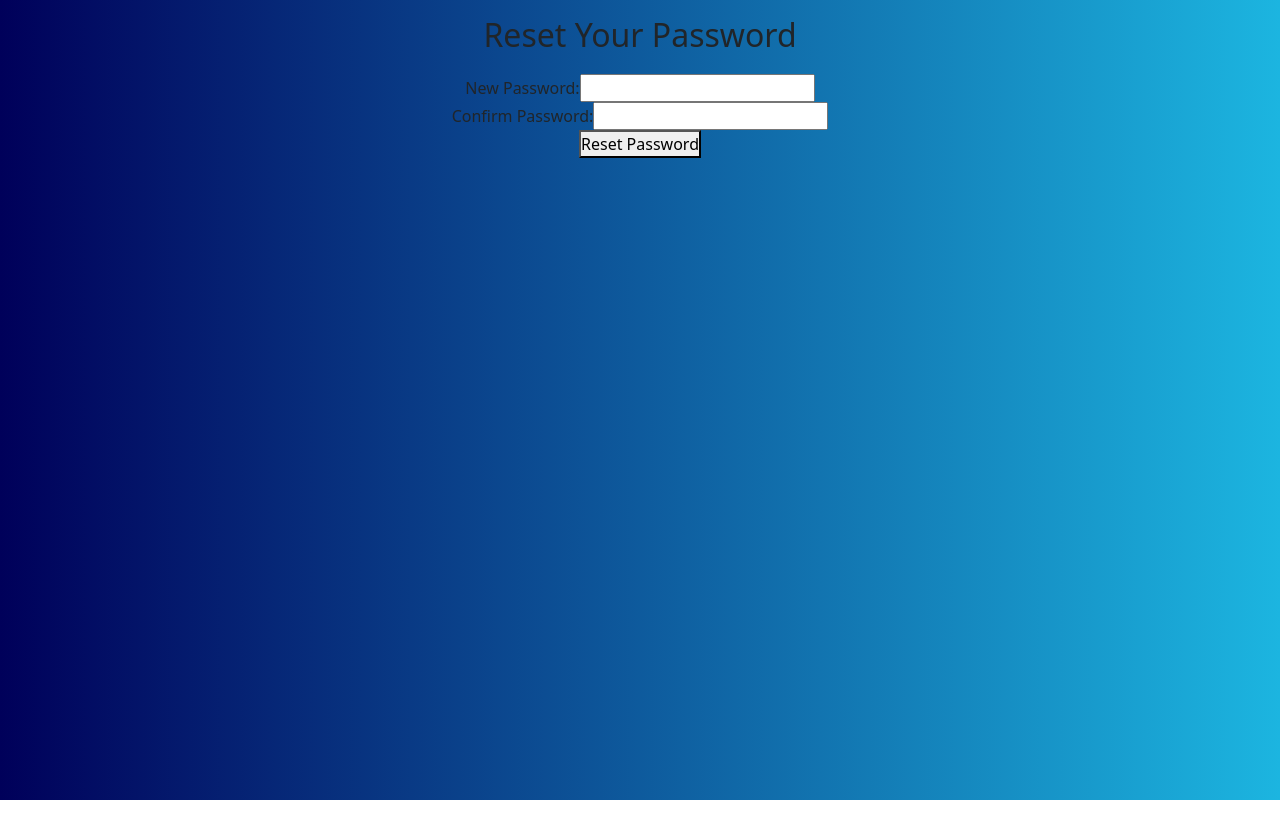
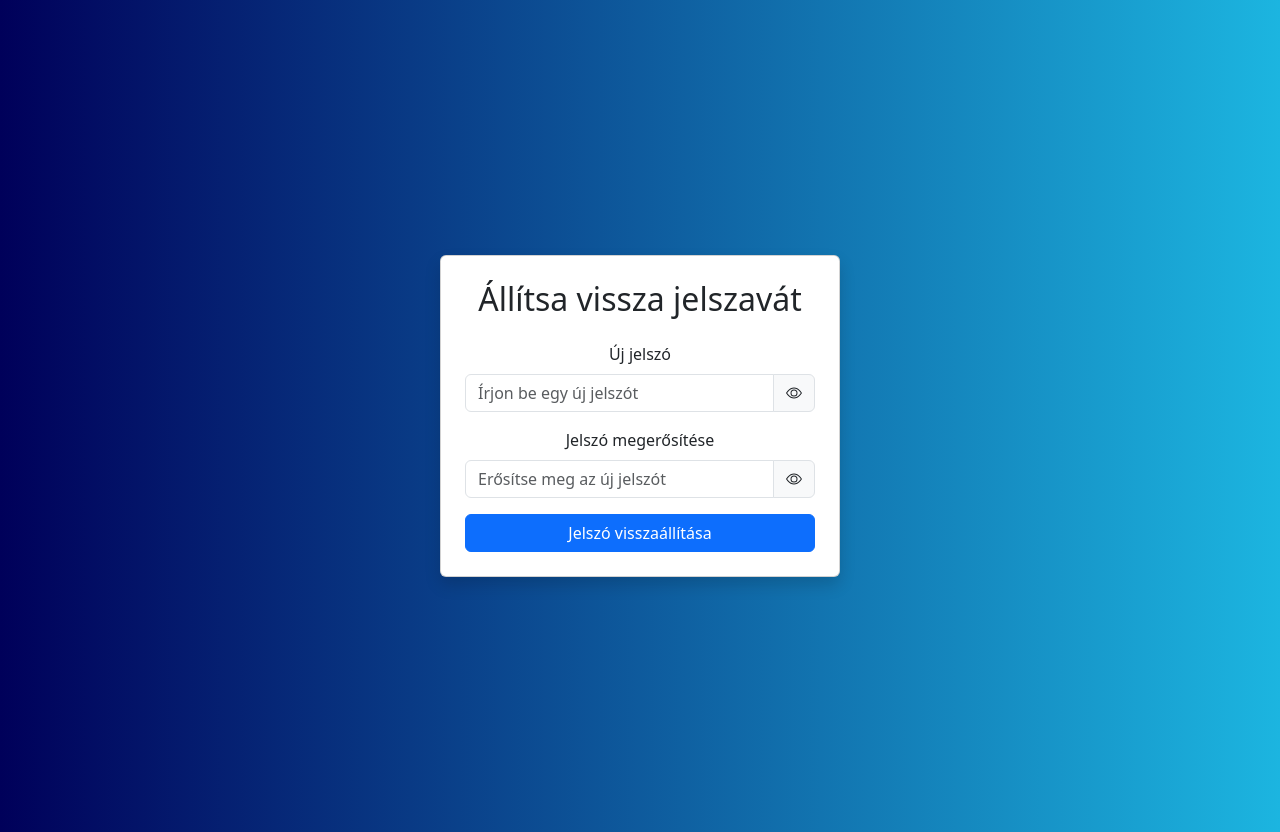
Before and after one commit to KrizsakKornelKaroly/pdnr-reactbootstrap, a React (Vite) app in the folder pdnr/: page /reset-password in a window 1280 px wide. Before the commit the page ends 800 px from the top, so only its background shows below. Built offline with nearby package versions, Linux system fonts and the light colour scheme; no server answers.

Commit message:
Reset,Request-password Login Register Frontend added + backend responses translated to hungarian

```diff
--- a/pdnr/package.json
+++ b/pdnr/package.json
@@ -15,6 +15,7 @@
     "prop-types": "^15.8.1",
     "react": "^18.2.0",
     "react-bootstrap": "^2.10.2",
+    "react-bootstrap-icons": "^1.11.4",
     "react-dom": "^18.2.0",
     "react-lazyload": "^3.2.1",
     "react-router-dom": "^6.23.1",
--- a/pdnr/src/components/ResetPasswordComponent.jsx
+++ /dev/null
@@ -1,62 +0,0 @@
-import React, { useState } from 'react';
-import { useSearchParams } from 'react-router-dom';
-import axios from 'axios';
-
-const ResetPasswordComponent = () => {
-  const [searchParams] = useSearchParams();
-  const token = searchParams.get('token');
-  const [newPassword, setNewPassword] = useState('');
-  const [confirmPassword, setConfirmPassword] = useState('');
-  const [message, setMessage] = useState('');
-
-  const handlePasswordReset = async (e) => {
-    e.preventDefault();
-
-    if (newPassword !== confirmPassword) {
-      setMessage('Passwords do not match!');
-      return;
-    }
-
-    try {
-      const response = await axios.post('http://localhost:3000/v1/reset-password', {
-        newPassword,
-      }, {
-        params: { token }
-      });
-      console.log("res:", response.data)
-      setMessage(response.data);
-    } catch (error) {
-      setMessage(error.response?.data || 'Something went wrong!');
-    }
-  };
-
-  return (
-    <div>
-      <h2>Reset Your Password</h2>
-      <form onSubmit={handlePasswordReset}>
-        <div>
-          <label>New Password:</label>
-          <input
-            type="password"
-            value={newPassword}
-            onChange={(e) => setNewPassword(e.target.value)}
-            required
-          />
-        </div>
-        <div>
-          <label>Confirm Password:</label>
-          <input
-            type="password"
-            value={confirmPassword}
-            onChange={(e) => setConfirmPassword(e.target.value)}
-            required
-          />
-        </div>
-        <button type="submit">Reset Password</button>
-      </form>
-      {message && <p>{message}</p>}
-    </div>
-  );
-};
-
-export default ResetPasswordComponent;
--- a/pdnr/src/pages/ProtectedPage.jsx
+++ b/pdnr/src/pages/ProtectedPage.jsx
@@ -1,4 +1,4 @@
-import React, { useState, useEffect } from 'react';
+import { useState, useEffect } from 'react';
 import { Container, Row, Col } from 'react-bootstrap';
 import { useNavigate } from 'react-router-dom';
 
@@ -46,7 +46,7 @@ const ProtectedPage = () => {
       <Row className="justify-content-md-center mt-5">
         <Col md={6}>
           <h2>Welcome, {user.username || user.email}!</h2>
-          <p>This is a protected page. You can only see this if you're authenticated.</p>
+          <p>This is a protected page. You can only see this if you&apos;re authenticated.</p>
         </Col>
       </Row>
     </Container>
--- a/pdnr/src/pages/login/LoginForm.jsx
+++ /dev/null
@@ -1,42 +0,0 @@
-import PropTypes from 'prop-types';
-import { Form, Button } from 'react-bootstrap';
-
-const LoginForm = ({ email, setEmail, password, setPassword, handleSubmit }) => {
-  return (
-    <Form className='login-form ' onSubmit={handleSubmit}>
-      <Form.Group controlId="formBasicEmail">
-        <Form.Label>Email cím</Form.Label>
-        <Form.Control
-          type="email"
-          placeholder="Email"
-          value={email}
-          onChange={(e) => setEmail(e.target.value)}
-        />
-      </Form.Group>
-
-      <Form.Group controlId="formBasicPassword">
-        <Form.Label>Jelszó</Form.Label>
-        <Form.Control
-          type="password"
-          placeholder="Jelszó"
-          value={password}
-          onChange={(e) => setPassword(e.target.value)}
-        />
-      </Form.Group>
-
-      <Button variant="primary" type="submit" className="w-100">
-        Bejelentkezés
-      </Button>
-    </Form>
-  );
-};
-
-LoginForm.propTypes = {
-  email: PropTypes.string.isRequired,
-  setEmail: PropTypes.func.isRequired,
-  password: PropTypes.string.isRequired,
-  setPassword: PropTypes.func.isRequired,
-  handleSubmit: PropTypes.func.isRequired,
-};
-
-export default LoginForm;
--- a/pdnr/src/pages/login/LoginPage.jsx
+++ b/pdnr/src/pages/login/LoginPage.jsx
@@ -1,46 +1,73 @@
 import { useState, useCallback } from 'react';
 import { useNavigate } from 'react-router-dom';
-import { Container, Row, Col } from 'react-bootstrap';
-import 'bootstrap/dist/css/bootstrap.min.css';
-import '../../css/LoginPage.css';
-import LoginForm from './LoginForm';
-import { loginUser } from '../../api/api';
+import { Form, Button, Container, Card, Alert } from 'react-bootstrap';
+import { Link } from 'react-router-dom';
+import { loginUser } from '../../api/api'; // Assuming loginUser is defined in your API
 
-const LoginPage = () => {
+const LoginForm = () => {
   const [email, setEmail] = useState('');
   const [password, setPassword] = useState('');
-  const [error, setError] = useState(null);
+  const [error, setError] = useState(null); // Fix for error handling
   const navigate = useNavigate();
 
   const handleSubmit = useCallback(async (event) => {
     event.preventDefault();
     try {
-      setError(null);
-      await loginUser(email, password);
-      navigate('/test');
+      setError(null); // Clear previous errors
+      await loginUser(email, password); // Call login API
+      navigate('/test'); // Redirect on success
     } catch (err) {
-      setError(err.message);
+      setError( err?.message || 'Login failed!'); // Capture error
       console.error('Login failed:', err);
     }
   }, [email, password, navigate]);
 
   return (
-    <Container className="login-container">
-      <Row className="justify-content-md-center">
-        <Col>
-          <h2>Belépés</h2>
-          <LoginForm
-            email={email}
-            setEmail={setEmail}
-            password={password}
-            setPassword={setPassword}
-            handleSubmit={handleSubmit}
-          />
-          {error && <p className="error">{error}</p>}
-        </Col>
-      </Row>
+    <Container className="d-flex justify-content-center align-items-center vh-100">
+      <Card style={{ width: '100%', maxWidth: '400px' }} className="p-4 shadow">
+        <h2 className="text-center mb-4">Bejelentkezés</h2>
+
+        {/* Show an error alert if login fails */}
+        {error && (
+          <Alert variant="danger" className="text-center">
+            {error}
+          </Alert>
+        )}
+
+        <Form onSubmit={handleSubmit}>
+          <Form.Group controlId="formBasicEmail" className="mb-3">
+            <Form.Label>Email cím</Form.Label>
+            <Form.Control
+              type="email"
+              placeholder="Email"
+              value={email}
+              onChange={(e) => setEmail(e.target.value)}
+              required
+            />
+          </Form.Group>
+
+          <Form.Group controlId="formBasicPassword" className="mb-3">
+            <Form.Label>Jelszó</Form.Label>
+            <Form.Control
+              type="password"
+              placeholder="Jelszó"
+              value={password}
+              onChange={(e) => setPassword(e.target.value)}
+              required
+            />
+          </Form.Group>
+
+          <div className="text-end mb-3">
+            <Link to='/request-password'>Elfelejtettem a jelszavam</Link>
+          </div>
+
+          <Button variant="primary" type="submit" className="w-100">
+            Bejelentkezés
+          </Button>
+        </Form>
+      </Card>
     </Container>
   );
 };
 
-export default LoginPage;
+export default LoginForm;
--- /dev/null
+++ b/pdnr/src/pages/request-password/RequestPasswordPage.jsx
@@ -0,0 +1,58 @@
+import {useState} from 'react';
+import { Container, Form, Button, Alert, Card } from 'react-bootstrap';
+import axios from 'axios';
+
+const RequestPasswordPage = () => {
+
+  const [userEmail, setEmail] = useState('')
+  const [message, setMessage] = useState('');
+  const [variant, setVariant] = useState('danger'); // For alert styling
+
+ const handleRequestPassword = async (e) => {
+  e.preventDefault();
+
+  try {
+    await axios.post('http://localhost:3000/v1/request-password-reset', {
+     userEmail,
+   });
+   setMessage('Jelszóemlékeztető elküldve! (Spam mappát is nézze meg)');
+   setVariant('success');
+
+ } catch (error) {
+   setMessage(error.response?.data || 'Something went wrong!');
+   setVariant('danger');
+ }
+ };
+
+  return (
+    <Container className="d-flex justify-content-center align-items-center vh-100">
+    <Card style={{ width: '100%', maxWidth: '400px' }} className="p-4 shadow">
+      <h2 className="text-center mb-4">Kérjen jelszóemlékeztetőt</h2>
+      <Form onSubmit={handleRequestPassword}>
+        <Form.Group controlId="formNewPassword" className="mb-3">
+          <Form.Label>Email cím</Form.Label>
+          <Form.Control
+            type="email"
+            placeholder="Irja be email címét"
+            value={userEmail}
+            onChange={(e) => setEmail(e.target.value)}
+            required
+          />
+        </Form.Group>
+
+        <Button variant="primary" type="submit" className="w-100">
+          Küldés
+        </Button>
+      </Form>
+
+      {message && (
+        <Alert variant={variant} className="mt-3">
+          {message}
+        </Alert>
+      )}
+    </Card>
+  </Container>
+  )
+}
+
+export default RequestPasswordPage
--- /dev/null
+++ b/pdnr/src/pages/reset-password/ResetPasswordPage.jsx
@@ -0,0 +1,104 @@
+import { useState } from 'react';
+import { useSearchParams, useNavigate } from 'react-router-dom';
+import axios from 'axios';
+import { Container, Form, Button, Alert, Card, InputGroup } from 'react-bootstrap';
+import { Eye, EyeSlash } from 'react-bootstrap-icons'; // Bootstrap icons
+
+const ResetPasswordPage = () => {
+  const [searchParams] = useSearchParams();
+  const token = searchParams.get('token');
+  const [newPassword, setNewPassword] = useState('');
+  const [confirmPassword, setConfirmPassword] = useState('');
+  const [showPassword, setShowPassword] = useState(false); // To toggle password visibility
+  const [showConfirmPassword, setShowConfirmPassword] = useState(false); // To toggle confirm password visibility
+  const [message, setMessage] = useState('');
+  const [variant, setVariant] = useState('danger'); // For alert styling
+  const navigate = useNavigate(); // useNavigate hook for redirection
+
+  const handlePasswordReset = async (e) => {
+    e.preventDefault();
+
+    if (newPassword !== confirmPassword) {
+      setMessage('Passwords do not match!');
+      setVariant('danger');
+      return;
+    }
+
+    try {
+      await axios.post('http://localhost:3000/v1/reset-password', {
+        newPassword,
+      }, {
+        params: { token }
+      });
+      setMessage('Sikeres jelszó változtatás!');
+      setVariant('success');
+
+      setTimeout(() => {
+        navigate('/belepes');
+      }, 2000);
+
+    } catch (error) {
+      setMessage(error.response?.data || 'Valami hiba történt!');
+      setVariant('danger');
+    }
+  };
+
+  return (
+    <Container className="d-flex justify-content-center align-items-center vh-100">
+      <Card style={{ width: '100%', maxWidth: '400px' }} className="p-4 shadow">
+        <h2 className="text-center mb-4">Állítsa vissza jelszavát</h2>
+        <Form onSubmit={handlePasswordReset}>
+          <Form.Group controlId="formNewPassword" className="mb-3">
+            <Form.Label>Új jelszó</Form.Label>
+            <InputGroup>
+              <Form.Control
+                type={showPassword ? 'text' : 'password'}
+                placeholder="Írjon be egy új jelszót"
+                value={newPassword}
+                onChange={(e) => setNewPassword(e.target.value)}
+                required
+              />
+              <InputGroup.Text
+                onClick={() => setShowPassword(!showPassword)}
+                style={{ cursor: 'pointer' }}
+              >
+                {showPassword ? <EyeSlash /> : <Eye />}
+              </InputGroup.Text>
+            </InputGroup>
+          </Form.Group>
+
+          <Form.Group controlId="formConfirmPassword" className="mb-3">
+            <Form.Label>Jelszó megerősítése</Form.Label>
+            <InputGroup>
+              <Form.Control
+                type={showConfirmPassword ? 'text' : 'password'}
+                placeholder="Erősítse meg az új jelszót"
+                value={confirmPassword}
+                onChange={(e) => setConfirmPassword(e.target.value)}
+                required
+              />
+              <InputGroup.Text
+                onClick={() => setShowConfirmPassword(!showConfirmPassword)}
+                style={{ cursor: 'pointer' }}
+              >
+                {showConfirmPassword ? <EyeSlash /> : <Eye />}
+              </InputGroup.Text>
+            </InputGroup>
+          </Form.Group>
+
+          <Button variant="primary" type="submit" className="w-100">
+            Jelszó visszaállítása
+          </Button>
+        </Form>
+
+        {message && (
+          <Alert variant={variant} className="mt-3">
+            {message}
+          </Alert>
+        )}
+      </Card>
+    </Container>
+  );
+};
+
+export default ResetPasswordPage;
```
Also changed, not shown: pdnr/src/main.jsx (+7 -2 lines), 1 other file (tests, documents, lock files or other folders).
